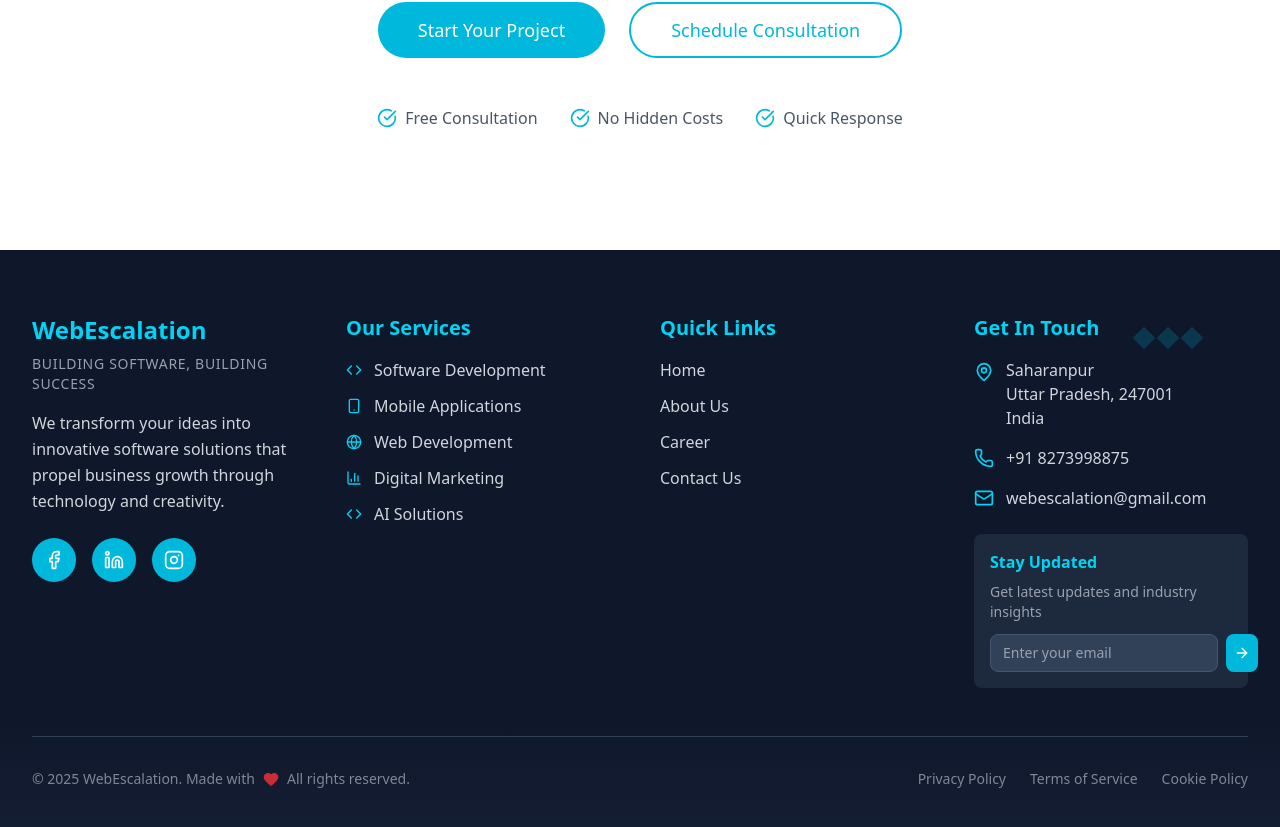
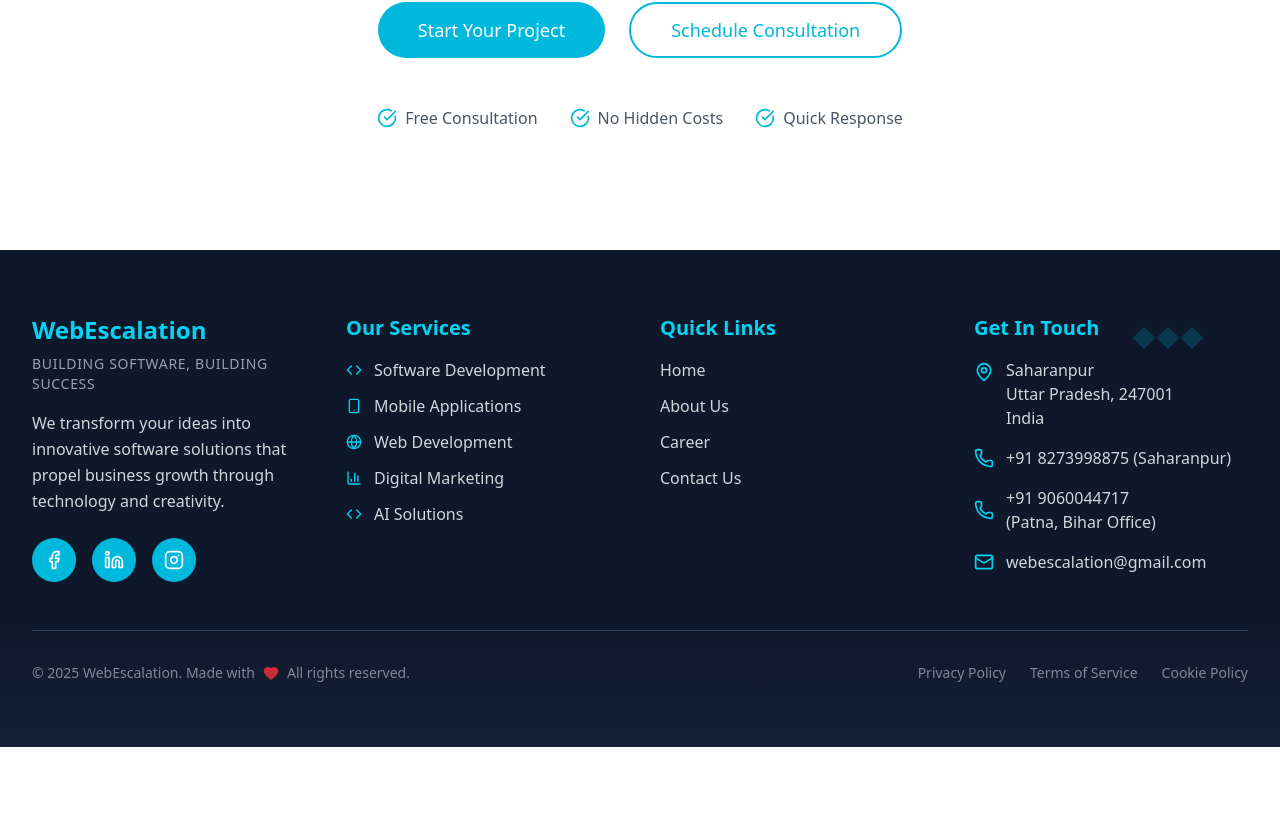
Before and after one commit to lostdaffy/WebEscalation, a React (Vite) app in the folder client/: page / in a window 1280 px wide. Shown: the part 4271-5098 px from the top of the page. After the commit the page ends 5018 px from the top, so only its background shows below. Built offline with nearby package versions, Linux system fonts and the light colour scheme.

Commit message:
secound no. added

```diff
--- a/client/src/components/Global/Footer.jsx
+++ b/client/src/components/Global/Footer.jsx
@@ -179,7 +179,16 @@ const Footer = () => {
                   to="tel:+918273998875"
                   className="text-sm sm:text-base text-gray-300 hover:text-cyan-400 transition-colors duration-200"
                 >
-                  +91 8273998875
+                  +91 8273998875 (Saharanpur)
+                </Link>
+              </div>
+              <div className="flex items-center gap-2 sm:gap-3">
+                <Phone className="w-4 h-4 sm:w-5 sm:h-5 text-cyan-400 flex-shrink-0" />
+                <Link
+                  to="tel:+919060044717"
+                  className="text-sm sm:text-base text-gray-300 hover:text-cyan-400 transition-colors duration-200"
+                >
+                  +91 9060044717 <br /> (Patna, Bihar Office)
                 </Link>
               </div>
               <div className="flex items-center gap-2 sm:gap-3">
@@ -193,25 +202,7 @@ const Footer = () => {
               </div>
             </div>
 
-            {/* Newsletter Signup */}
-            <div className="bg-slate-800 rounded-lg p-3 sm:p-4">
-              <h5 className="font-semibold text-cyan-400 mb-2 text-sm sm:text-base">
-                Stay Updated
-              </h5>
-              <p className="text-xs sm:text-sm text-gray-400 mb-3">
-                Get latest updates and industry insights
-              </p>
-              <div className="flex flex-col sm:flex-row gap-2">
-                <input
-                  type="email"
-                  placeholder="Enter your email"
-                  className="flex-1 bg-slate-700 border border-slate-600 rounded-lg px-3 py-2 text-xs sm:text-sm text-white placeholder-gray-400 focus:outline-none focus:border-cyan-400"
-                />
-                <button className="bg-cyan-500 hover:bg-cyan-700 p-2 rounded-lg transition-colors duration-200 self-center sm:self-auto">
-                  <ArrowRight className="w-3 h-3 sm:w-4 sm:h-4" />
-                </button>
-              </div>
-            </div>
+
           </div>
         </div>
 
```
